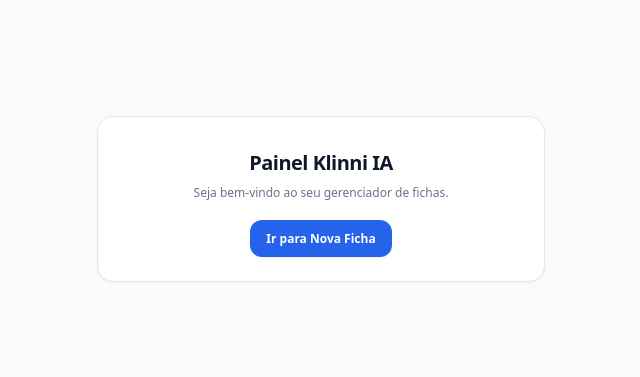
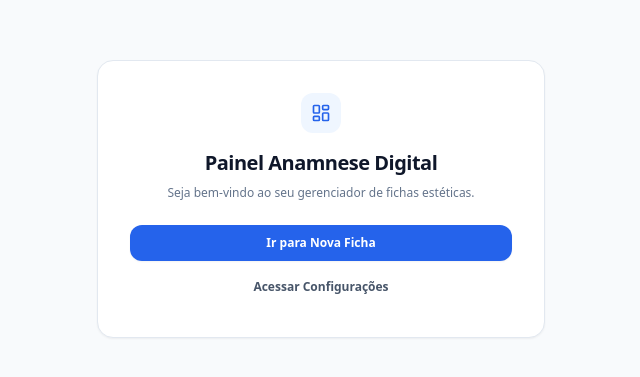
Before and after one commit to JuniorPiedade/anamnese-digitalapp, a Next.js app: page /dashboard in a window 1280 px wide. Shown: the part 201-578 px from the top of the page, without its empty margins (319-959 px from the left). Built offline with nearby package versions, Linux system fonts and the light colour scheme.

Commit message:
Update page.tsx

```diff
--- a/src/app/dashboard/page.tsx
+++ b/src/app/dashboard/page.tsx
@@ -1,16 +1,25 @@
 "use client";
 
 import Link from 'next/link';
+import { LayoutDashboard } from 'lucide-react';
 
 export default function DashboardPage() {
   return (
     <div className="min-h-screen bg-slate-50 flex flex-col items-center justify-center p-4 text-slate-800 antialiased font-sans">
       <div className="max-w-md w-full bg-white rounded-2xl border border-slate-200 p-8 text-center shadow-sm">
-        <h1 className="text-xl font-bold text-slate-900 tracking-tight">Painel Klinni IA</h1>
-        <p className="text-xs text-slate-500 mt-2 mb-6">Seja bem-vindo ao seu gerenciador de fichas.</p>
-        <Link href="/dashboard/nova-ficha" className="bg-blue-600 text-white text-xs font-bold py-2.5 px-4 rounded-xl shadow-sm hover:bg-blue-700 transition-all">
-          Ir para Nova Ficha
-        </Link>
+        <div className="flex h-10 w-10 items-center justify-center rounded-xl bg-blue-50 text-blue-600 mx-auto mb-4">
+          <LayoutDashboard className="h-5 w-5" />
+        </div>
+        <h1 className="text-xl font-bold text-slate-900 tracking-tight">Painel Anamnese Digital</h1>
+        <p className="text-xs text-slate-500 mt-2 mb-6">Seja bem-vindo ao seu gerenciador de fichas estéticas.</p>
+        <div className="flex flex-col gap-2">
+          <Link href="/dashboard/nova-ficha" className="bg-blue-600 text-white text-xs font-bold py-2.5 px-4 rounded-xl shadow-sm hover:bg-blue-700 transition-all">
+            Ir para Nova Ficha
+          </Link>
+          <Link href="/dashboard/configuracoes" className="text-slate-600 text-xs font-semibold py-2.5 px-4 hover:underline">
+            Acessar Configurações
+          </Link>
+        </div>
       </div>
     </div>
   );
```
